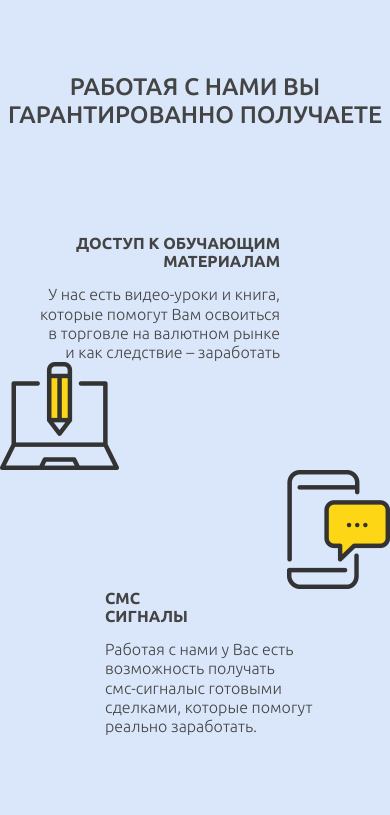
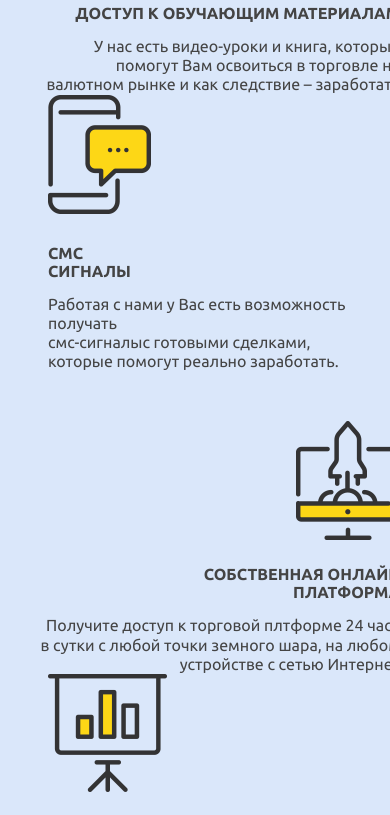
Before and after one commit to alexkoq/lending_strah_new, a website: page app/index.html in a window 390 px wide. Shown: the part 1156-1971 px from the top of the page. Drawn offline with Linux system fonts and the light colour scheme; a script that the page names is missing.

Commit message:
end of hte day 19.10.17

```diff
--- a/app/index.html
+++ b/app/index.html
@@ -30,11 +30,11 @@
           </div>
         </div>
         <div class="row">
-          <div class="col-md-6 col-lg-7 col-xl-6">
+          <div class=" col-sm-7 col-md-6 col-lg-7 col-xl-6">
             <div class="buttom_form"><a href="">Участвовать!</a>
             </div>
           </div>
-          <div class="col-md-6 col-lg-5 col-xl-6 casewrap">
+          <div class="col-sm-5 col-md-6 col-lg-5 col-xl-6 casewrap">
             <!-- <div class="casewrap"> -->
               <img src="img/case.png" alt="case">
             <!-- </div> -->
@@ -52,19 +52,19 @@
       </div>
       <div class="row justify-content-end">
 
-        <div class="col-xl-6 study">
+        <div class="col-md-6 col-lg-6 col-xl-6 study">
           <div class="row justify-content-start">
-            <div class="col-xl-6 study-text">
+            <div class="col-md-10 col-lg-6 col-xl-6 study-text">
               <h3>Доступ к обучающим материалам</h3>
               <p>У нас есть видео-уроки и книга, которые помогут Вам освоиться в торговле на валютном рынке и как следствие – заработать</p>
             </div>
             <div class="col-xl-auto align-self-center study-img"></div>
           </div>
         </div>
-        <div class="col-xl-6 sms-sign">
+        <div class="col-md-6 col-lg-6 col-xl-6 sms-sign">
           <div class="row justify-content-end">
             <div class="col-xl-auto align-self-center sms-sign-img"></div>
-            <div class="col-xl-6 sms-sign-text">
+            <div class="col-md-9 col-lg-6 col-xl-6 sms-sign-text">
               <h3>СМС<br>сигналы</h3>
               <p>Работая с нами у Вас есть возможность получать<br>смс-сигналыс готовыми сделками, которые помогут реально заработать.</p>
             </div>
@@ -72,19 +72,19 @@
         </div>
       </div>
       <div class="row justify-content-end middle-second">
-        <div class="col-xl-6 platform">
+        <div class="col-md-6 col-lg-6 col-xl-6 platform">
           <div class="row justify-content-start">
-            <div class="col-xl-6 platform-text">
+            <div class="col-md-10 col-lg-6 col-xl-6 platform-text">
               <h3>Собственная онлайн<br>платформа</h3>
               <p>Получите доступ к торговой плтформе  24 часа в сутки с любой точки земного шара, на любом устройстве с сетью Интернет</p>
             </div>
             <div class="col-xl-auto align-self-center platform-img"></div>
           </div>
         </div>
-        <div class="col-xl-6 low-spread">
+        <div class="col-md-6 col-lg-6 col-xl-6 low-spread">
           <div class="row justify-content-end">
             <div class="col-xl-auto align-self-center low-spread-img"></div>
-            <div class="col-xl-6 low-spread-text">
+            <div class="col-md-10 col-lg-6 col-xl-6 low-spread-text">
               <h3>Фиксированные<br>спреды</h3>
               <p>торговля с фиксированным спредом удобнее и выгоднее для клиентов, так как более прогнозируема, а значит менее рискованна.</p>
             </div>
@@ -96,7 +96,7 @@
   <section class="bottom">
     <div class="container">
       <div class="row justify-content-center">
-        <div class="bottom-header-img"><img src="img/dollarbig.png" alt="dollar">
+        <div class="bottom-header-img"><img src="img/new_pachka.png" alt="dollar">
         </div>
       </div>
       <div class="row justify-content-center">
--- a/app/sass/_media.sass
+++ b/app/sass/_media.sass
@@ -19,6 +19,12 @@
     margin-left: -12%
     img
       width: 550px
+
+  .study-text,.platform-text
+    margin-right: 50px
+
+  .sms-sign-text,.low-spread-text
+    margin-left: 50px
 
   .links
     line-height: 26px
@@ -59,6 +65,70 @@
         border-right: 1px solid #000000
         height: 60px
 
+  .middle p
+    @include font-reg-norm()
+
+  .middle-header h2
+    margin-top: 100px
+    padding-bottom: 50px
+
+  .study>.row
+   flex-direction: column-reverse
+   justify-content: flex-end
+   padding-top: 4px
+
+
+
+  .study .study-img
+    align-self: flex-end !important
+    margin-right: 48px
+    margin-bottom: 38px
+
+  .study .study-text
+    margin-right: 0
+    align-self: flex-end
+    margin-right: 33px
+
+  .middle-second
+    margin-top: 50px
+
+
+  .platform>.row
+   flex-direction: column-reverse
+
+  .platform .platform-img
+    align-self: flex-end !important
+    margin-right: 48px
+    margin-bottom: 25px
+
+  .platform .platform-text
+    margin-right: 0
+    align-self: flex-end
+    margin-right: 33px
+
+  .sms-sign>.row
+    justify-content: flex-start!important
+
+  .sms-sign .sms-sign-text
+    margin-left: 33px
+    align-self: flex-start
+
+
+  .sms-sign .sms-sign-img
+    margin-left: 48px
+    margin-bottom: 30px
+
+  .low-spread>.row
+    justify-content: flex-start!important
+
+  .low-spread .low-spread-img
+    margin-left: 48px
+    margin-bottom: 26px
+
+  .low-spread .low-spread-text
+    margin-left: 33px
+    align-self: flex-start
+
   .casewrap
     margin-top: -50px
     margin-left: -5%
@@ -96,11 +166,14 @@
 @media (max-width: 870px)
   .casewrap
     margin-top: -50px
-    margin-left: -5%
+    margin-left: -10%
     img
-      width: 450px
+      width: 440px
 
 @media (max-width: 767px)
+  .casewrap
+    display: none
+
   .ps,.pr,.cer,.ut,.arb
     text-align: center;
   .ps span
--- a/app/sass/main.sass
+++ b/app/sass/main.sass
@@ -89,15 +89,8 @@
 	background-size: cover
 	background-repeat: no-repeat
 	background-position-x: 50%
-	// background-color: $silver-blue
-	// border-top-left-radius: 10px 500px
-	// border-top-right-radius: 10px 500px
 	min-height: 822px
 	margin-top: -55px
-	/* z-index: 2 */
-	// border-bottom-left-radius: 10000px 120px
-	// border-bottom-right-radius: 10000px 120px
-
 
 .middle-header h2
 	margin-top: 155px
@@ -137,18 +130,24 @@
 	@include text-prop('left')
 
 .bottom
-	position: relative
-	top: -30px
-	background-image: url("../img/BG2.png")
-	background-size: cover
+	// position: relative
+	// top: -30px
+	background-image: url("../img/form_bg.png")
+
+	background-size: 	cover
 	background-repeat: no-repeat
+	background-position-x: 50%
+	background-position-y: -37px
 	min-height: 991px
+	margin-top: -20px
 
 .bottom-header-img
-	margin-top: -100px
-	margin-bottom: -130px
+	margin-top: 100px
+	// margin-bottom: -130px
 	img
+		display: block
 		width: 100%
+
 
 
 .form-header
@@ -194,7 +193,7 @@
 	background-size: cover
 	background-repeat: no-repeat
 	background-position-x: 50%
-	margin-top: -50px
+	margin-top: -68px
 	// position: relative
 	// top: -60px
 	// margin-bottom: -60px
```
Also changed, not shown: app/css/main.css, app/img/footer_bg.png (added), app/img/form_bg.png (added), app/img/new_pachka.png (added), 1 other file.
